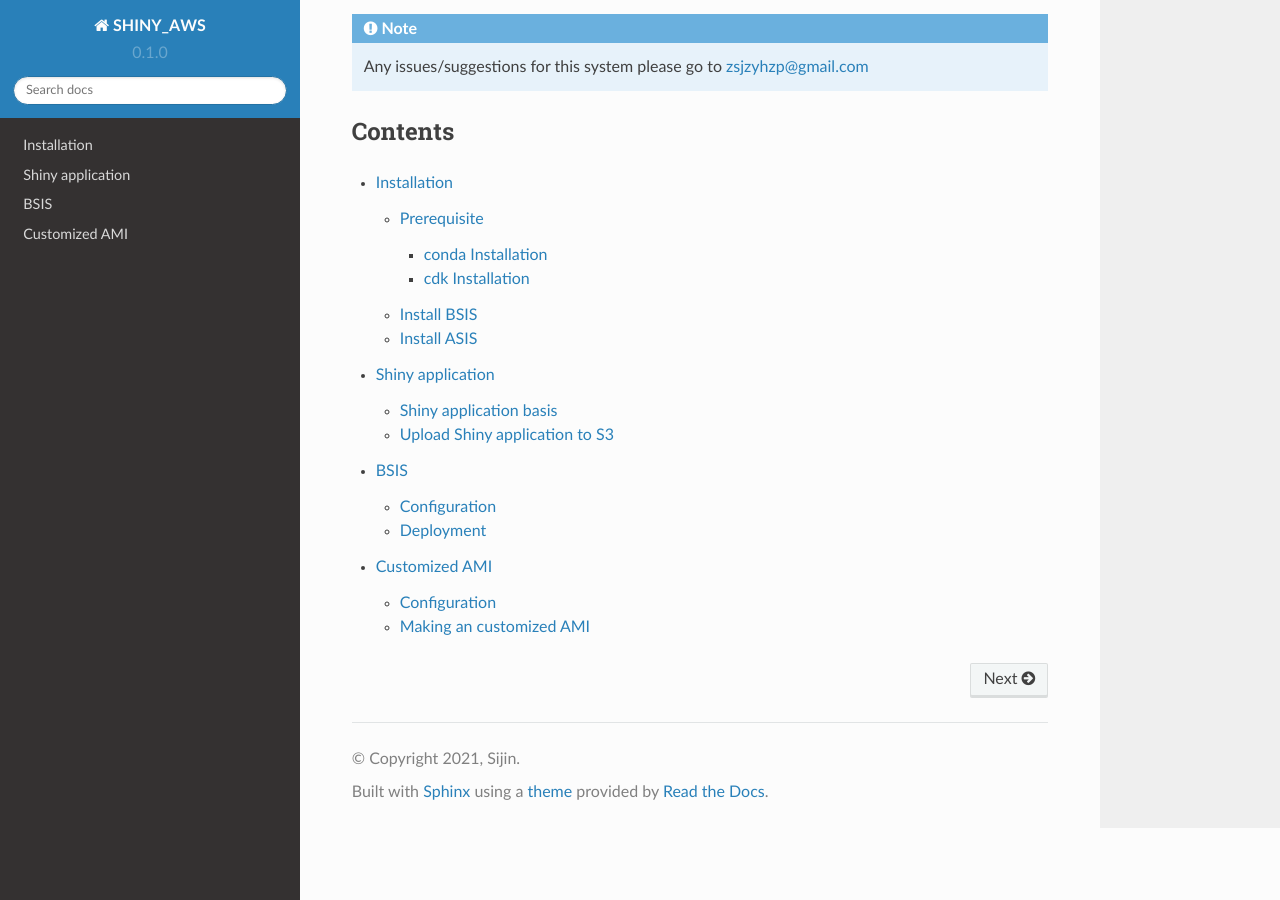
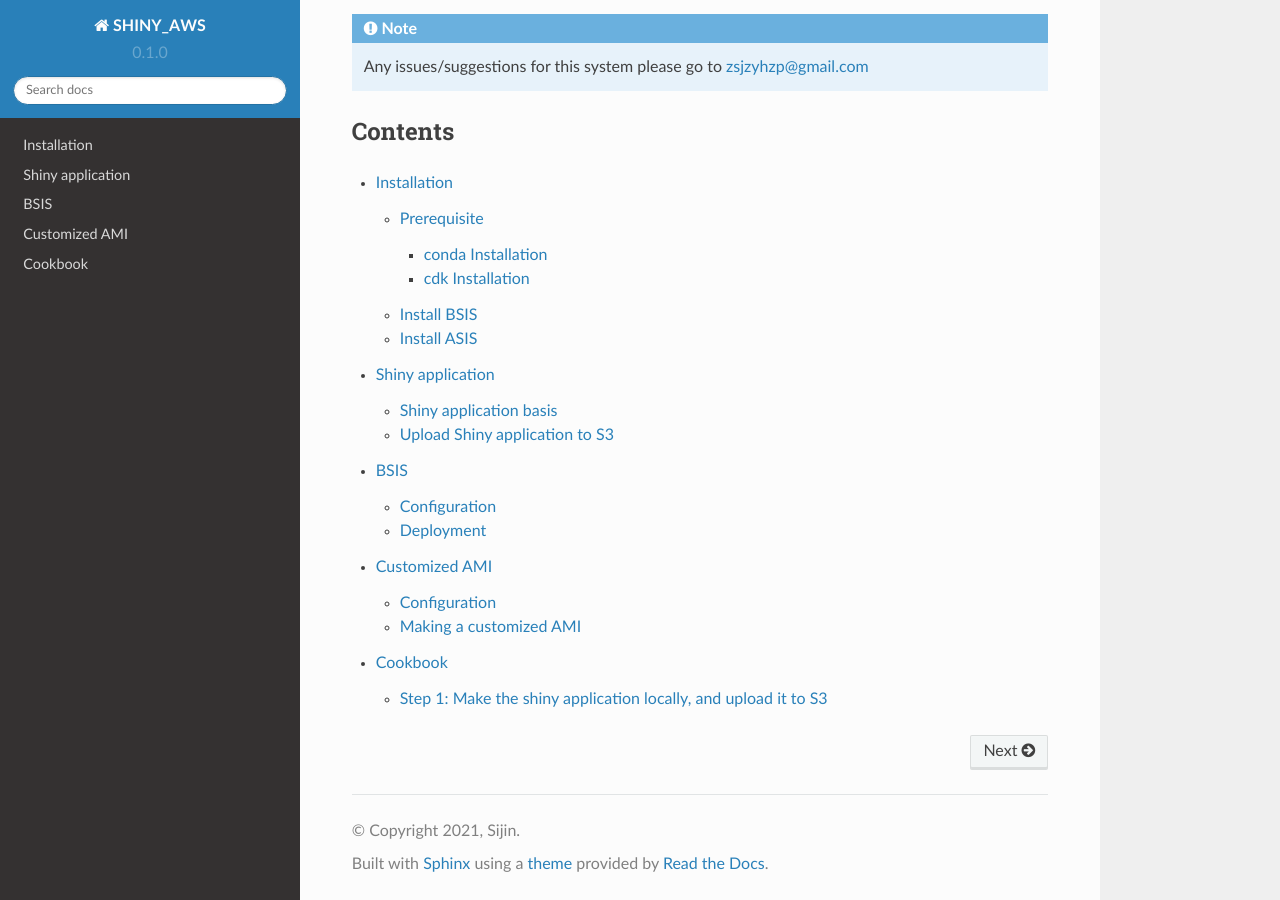
Before and after one commit to jzanetti/shiny_aws, a Sphinx documentation site: the page built from doc/source/index.rst, in a window 1280 px wide and 900 px high, scrolled down 782 px. Built offline with Sphinx 7.4.7 and the Read the Docs theme 2.0.0, drawn with Linux system fonts in a browser that asks for light colours.

Commit message:
update readthedoc

```diff
--- /dev/null
+++ b/doc/source/Cookbook.rst
@@ -0,0 +1,21 @@
+Cookbook
+=============
+
+This page provides an **end-to-end** instruction about how to deploy ``hello_world`` shiny application using **BSIS** and **ASIS**
+
+Step 1: Make the shiny application locally, and upload it to S3
+***********
+First we need to create a shiny application, and test it locally.
+
+In this tutorial, the application is called ``hello_world``. An example can be obtained from ``etc/examples/hello_world``.
+
+.. note::
+
+    Note that you need to update the **<S3 path>** in ``cloud-init.sh``. For example, orginially it is ``s3://xxxx-shiny-app/r/hello_world/``, you need to update it to something that relevant to your application
+
+Then the Shiny application can be uploaded to S3 using ``copy_shiny.py``. You need to update/configure the following two parameters in the script based on your shiny application:
+
+.. code-block:: bash
+
+    shiny_app_local = "etc/examples/hello_world"
+    shiny_app_s3 = "s3://xxxx-shiny-app/r/"
--- a/doc/source/Customized_AMI.rst
+++ b/doc/source/Customized_AMI.rst
@@ -50,7 +50,7 @@ An example of ``cloud-init.sh`` is shown below:
 In the above example, we installed ``awscli`` and a few R dependancies such as ``tidyr``. A docker server is also installed.
 Besides, we use ``nginx`` to configure the username and password at the end of configuration (in this case, the username is ``shiny_aws`` and password is ``12345``).
 
-Making an customized AMI
+Making a customized AMI
 ***********
 Deploying the instance with the base image is very simple, we just need to run:
 
--- a/doc/source/index.rst
+++ b/doc/source/index.rst
@@ -36,3 +36,4 @@ Contents
    Shiny
    BSIS
    Customized_AMI
+   Cookbook
```
